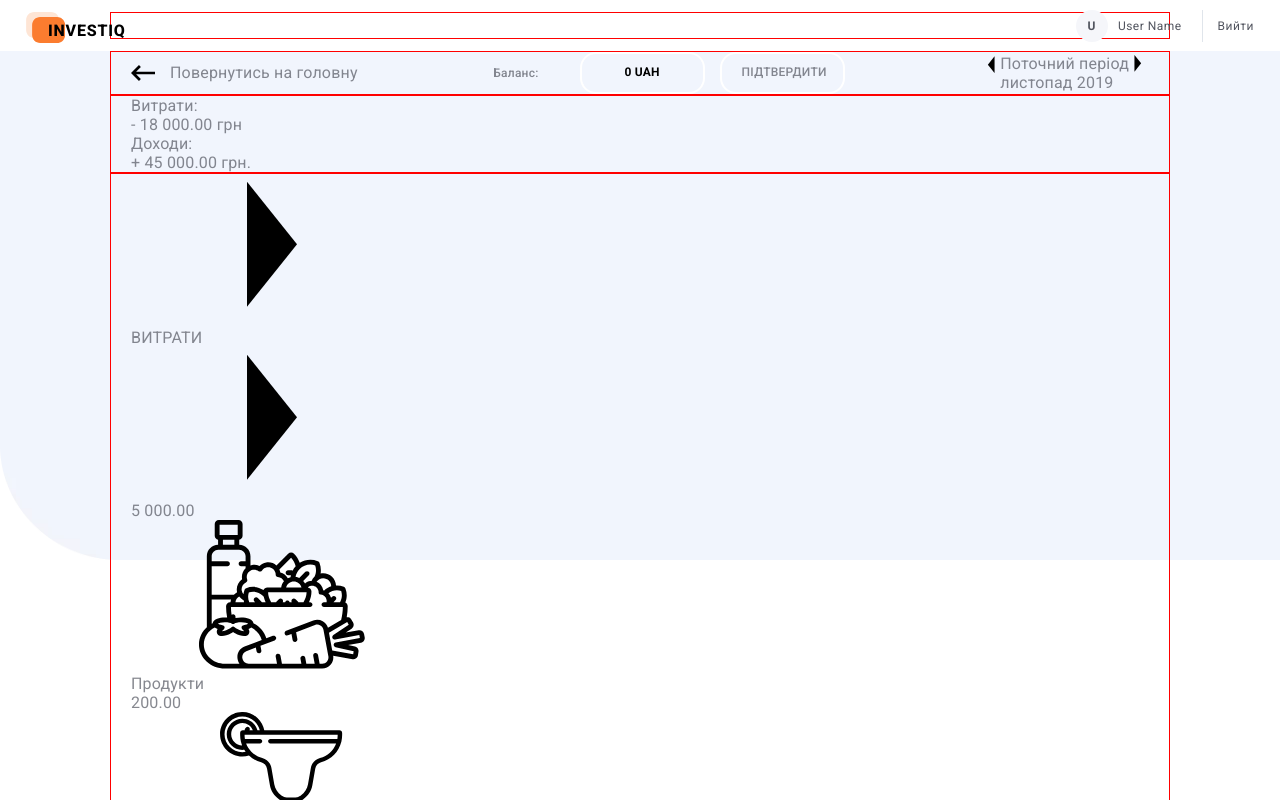
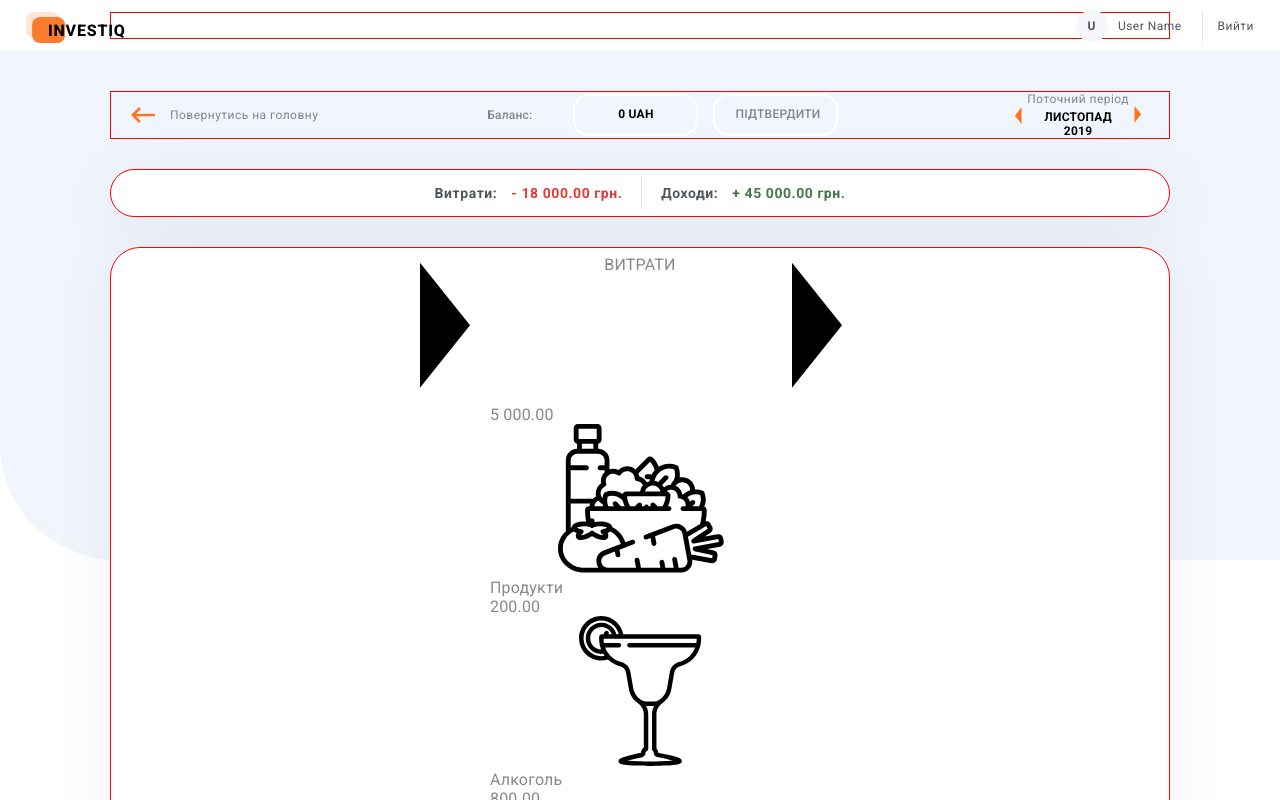
Before and after one commit to Yosohanomi/INVESTIQ, a React (Vite) app: page /report in a window 1280 px wide. Shown: the top 800 px of the page. Built offline with nearby package versions, Linux system fonts and the light colour scheme.

Commit message:
report page

```diff
--- a/src/pages/Report/Report.jsx
+++ b/src/pages/Report/Report.jsx
@@ -24,9 +24,9 @@ export default function Report() {
             <svg className={styles['balance__back']}>
                 <use href={`${SVGIcon}#icon-small-arrow`}/>
             </svg>
-          <div>
+          <div className={styles['balance__calendar-thumb']}>
             <p className={styles['balance__current-period']}>Поточний період</p>
-            <p className={styles['balance__current-date']}>листопад 2019</p>
+            <p className={styles['balance__current-date']}>листопад <br/> 2019</p>
           </div>
           <svg className={styles['balance__forward']}>
             <use href={`${SVGIcon}#icon-small-arrow`}/>
--- a/src/pages/Report/Report.module.scss
+++ b/src/pages/Report/Report.module.scss
@@ -1,4 +1,8 @@
+@use '../../shared/ui/styles/variables.scss' as *;
+
 .balance {
+    padding-top: 2.5rem;
+    margin-bottom: 1.875rem;
     & > div {
         display: flex;
         align-items: center;
@@ -10,28 +14,46 @@
         align-items: center;
         gap: .9375rem;
 
+
+    }
+
+    &__text {
+        @include text(var(--text), .75rem, 400, 0.04em);
+        text-transform: none;
     }
     &__return-icon {
         width: 1.5rem;
         height: 1.5rem;
+        fill: var(--red-color);
     }
 
     &__calendar {
         display: flex;
+        justify-content: center;
+        align-items: center;
+        &-thumb {
+            display: flex;
+            flex-direction: column;
+            gap: .25rem;
+            text-align: center;
+        }
     }
     &__back {
         width: 1.25rem;
         height: 1.25rem;
-        transform: rotate(180deg)
+        transform: rotate(180deg);
+        fill: var(--red-color);
     }
     &__forward {
         width: 1.25rem;
         height: 1.25rem;
+        fill: var(--red-color);
     }
     &__current-period {
-
+        @include text(var(--text), .75rem, 400, 0.04em);
+        text-transform: none
     }
     &__current-date {
-
+        @include text(var(--black-text), .75rem, 700, 0.02em);
     }
 }
--- a/src/reset.css
+++ b/src/reset.css
@@ -31,10 +31,12 @@ a {
     color: currentColor;
     text-decoration: none;
 }
+@media (any-hover: hover) {
+    button:hover {
+        cursor: pointer;
+    }
+}
 
-button {
-    cursor: pointer;
-}
 
 img {
     display: block;
--- a/src/widgets/CategoryReport/ui/CategoryReport.jsx
+++ b/src/widgets/CategoryReport/ui/CategoryReport.jsx
@@ -1,119 +1,120 @@
 import Container from "../../../shared/ui/Container/Container"
 import SVGIcon from '../../../assets/svg/symbol-defs.svg'
+import styles from './CategoryReport.module.scss'
 
 export default function CategoryReport() {
   return (
-    <section>
-        <Container>
-            <div>
-                <svg>
+    <section className={styles.categoryReport}>
+      <Container className={styles.categoryReport__container}>
+        <div className={styles.categoryReport__header}>
+          <svg className={styles.categoryReport__arrowLeft}>
             <use href={`${SVGIcon}#icon-small-arrow`}/>
           </svg>
-                <p>ВИТРАТИ</p>
-                <svg>
+          <p className={styles.categoryReport__title}>ВИТРАТИ</p>
+          <svg className={styles.categoryReport__arrowRight}>
             <use href={`${SVGIcon}#icon-small-arrow`}/>
           </svg>
         </div>
-            <ul>
-                <li>
-                    <p>5 000.00</p>
-                    <div>
-                        <svg>
+
+        <ul className={styles.categoryReport__list}>
+          <li className={styles.categoryReport__item}>
+            <p className={styles.categoryReport__amount}>5 000.00</p>
+            <div className={styles.categoryReport__iconWrapper}>
+              <svg className={styles.categoryReport__icon}>
                 <use href={`${SVGIcon}#icon-food`}/>
               </svg>
             </div>
-                    <p>Продукти</p>
+            <p className={styles.categoryReport__categoryName}>Продукти</p>
           </li>
-                <li>
-                    <p>200.00</p>
-                    <div>
-                        <svg>
+          <li className={styles.categoryReport__item}>
+            <p className={styles.categoryReport__amount}>200.00</p>
+            <div className={styles.categoryReport__iconWrapper}>
+              <svg className={styles.categoryReport__icon}>
                 <use href={`${SVGIcon}#icon-cocktail`}/>
               </svg>
             </div>
-                    <p>Алкоголь</p>
+            <p className={styles.categoryReport__categoryName}>Алкоголь</p>
           </li>
-                <li>
-                    <p>800.00</p>
-                    <div>
-                        <svg>
+          <li className={styles.categoryReport__item}>
+            <p className={styles.categoryReport__amount}>800.00</p>
+            <div className={styles.categoryReport__iconWrapper}>
+              <svg className={styles.categoryReport__icon}>
                 <use href={`${SVGIcon}#icon-kite`}/>
               </svg>
             </div>
-                    <p>розваги</p>
+            <p className={styles.categoryReport__categoryName}>розваги</p>
           </li>
-                <li>
-                    <p>900.00</p>
-                    <div>
-                        <svg>
+          <li className={styles.categoryReport__item}>
+            <p className={styles.categoryReport__amount}>900.00</p>
+            <div className={styles.categoryReport__iconWrapper}>
+              <svg className={styles.categoryReport__icon}>
                 <use href={`${SVGIcon}#icon-hands-heart`}/>
               </svg>
             </div>
-                    <p>здоров’я</p>
+            <p className={styles.categoryReport__categoryName}>здоров'я</p>
           </li>
-                <li>
-                    <p>2 000.00</p>
-                    <div>
-                        <svg>
+          <li className={styles.categoryReport__item}>
+            <p className={styles.categoryReport__amount}>2 000.00</p>
+            <div className={styles.categoryReport__iconWrapper}>
+              <svg className={styles.categoryReport__icon}>
                 <use href={`${SVGIcon}#icon-car`}/>
               </svg>
             </div>
-                    <p>Транспорт</p>
+            <p className={styles.categoryReport__categoryName}>Транспорт</p>
           </li>
-                <li>
-                    <p>1 500.00</p>
-                    <div>
-                        <svg>
+          <li className={styles.categoryReport__item}>
+            <p className={styles.categoryReport__amount}>1 500.00</p>
+            <div className={styles.categoryReport__iconWrapper}>
+              <svg className={styles.categoryReport__icon}>
                 <use href={`${SVGIcon}#icon-sofa`}/>
               </svg>
             </div>
-                    <p>все для дому</p>
+            <p className={styles.categoryReport__categoryName}>все для дому</p>
           </li>
-                <li>
-                    <p>800.00</p>
-                    <div>
-                        <svg>
+          <li className={styles.categoryReport__item}>
+            <p className={styles.categoryReport__amount}>800.00</p>
+            <div className={styles.categoryReport__iconWrapper}>
+              <svg className={styles.categoryReport__icon}>
                 <use href={`${SVGIcon}#icon-tools-1`}/>
               </svg>
             </div>
-                    <p>техніка</p>
+            <p className={styles.categoryReport__categoryName}>техніка</p>
           </li>
-                <li>
-                    <p>2 200.00</p>
-                    <div>
-                        <svg>
+          <li className={styles.categoryReport__item}>
+            <p className={styles.categoryReport__amount}>2 200.00</p>
+            <div className={styles.categoryReport__iconWrapper}>
+              <svg className={styles.categoryReport__icon}>
                 <use href={`${SVGIcon}#icon-check`}/>
               </svg>
             </div>
-                    <p>комуналка,
-                    зв’язок</p>
+            <p className={styles.categoryReport__categoryName}>комуналка, зв'язок</p>
           </li>
-                <li>
-                    <p>1 800.00</p>
-                    <div>
-                        <svg>
+          <li className={styles.categoryReport__item}>
+            <p className={styles.categoryReport__amount}>1 800.00</p>
+            <div className={styles.categoryReport__iconWrapper}>
+              <svg className={styles.categoryReport__icon}>
                 <use href={`${SVGIcon}#icon-clay`}/>
               </svg>
             </div>
-                    <p>спорт, хобі</p>
+            <p className={styles.categoryReport__categoryName}>спорт, хобі</p>
           </li>
-                <li>
-                    <p>2 400.00</p>
-                    <div>
-                        <svg>
+          <li className={styles.categoryReport__item}>
+            <p className={styles.categoryReport__amount}>2 400.00</p>
+            <div className={styles.categoryReport__iconWrapper}>
+              <svg className={styles.categoryReport__icon}>
                 <use href={`${SVGIcon}#icon-book`}/>
               </svg>
             </div>
-                    <p>навчання</p>
+            <p className={styles.categoryReport__categoryName}>навчання</p>
           </li>
-                <li>
-                    <p>3 000.00</p>
-                    <div>
-                        <svg>
+          <li className={styles.categoryReport__item}>
+            <p className={styles.categoryReport__amount}>3 000.00</p>
+            <div className={styles.categoryReport__iconWrapper}>
+              <svg className={styles.categoryReport__icon}>
                 <use href={`${SVGIcon}#icon-ufo`}/>
               </svg>
             </div>
-                    <p>інше</p>
+            <p className={styles.categoryReport__categoryName}>інше</p>
           </li>
         </ul>
       </Container>
--- a/src/widgets/CategoryReport/ui/CategoryReport.module.scss
+++ b/src/widgets/CategoryReport/ui/CategoryReport.module.scss
@@ -0,0 +1,54 @@
+.categoryReport {
+
+    margin-bottom: 1.875rem;
+    & > div {
+        background-color: var(--bg);
+        border-radius: 1.875rem;
+        display: flex;
+        flex-direction: column;
+        align-items: center;
+        justify-content: center;
+        padding: .4375rem 0;
+        box-shadow: 0 .625rem 3.75rem 0 rgba(170, 178, 197, 0.2);
+    }
+
+    &__header {
+        display: flex;
+    }
+
+    &__arrowLeft {
+
+    }
+
+    &__title {
+
+    }
+
+    &__arrowRight {
+
+    }
+
+    &__list {
+
+    }
+
+    &__item {
+
+    }
+
+    &__amount {
+
+    }
+
+    &__iconWrapper {
+
+    }
+
+    &__icon {
+
+    }
+
+    &__categoryName {
+
+    }
+}
--- a/src/widgets/ResultsReport/ui/ResultsReport.jsx
+++ b/src/widgets/ResultsReport/ui/ResultsReport.jsx
@@ -1,20 +1,20 @@
 import Container from "../../../shared/ui/Container/Container"
+import styles from './ResultsReport.module.scss'
 
 export default function ResultsReport() {
   return (
-    <section>
-        <Container>
-            <div>
-                <p>Витрати:</p>
-                <p>- 18 000.00 грн</p>
-            </div>
+    <section className={styles.resultsReport}>
+      <Container className={styles.resultsReport__container}>
+        <div className={styles.resultsReport__expensesBlock}>
+          <p className={styles.resultsReport__expensesLabel}>Витрати:</p>
+          <p className={styles.resultsReport__expensesAmount}>- 18 000.00 грн.</p>
+        </div>
 
-            <div>
-                <p>Доходи:</p>
-                <p>+ 45 000.00 грн.</p>
-            </div>
-        </Container>
-
+        <div className={styles.resultsReport__incomeBlock}>
+          <p className={styles.resultsReport__incomeLabel}>Доходи:</p>
+          <p className={styles.resultsReport__incomeAmount}>+ 45 000.00 грн.</p>
+        </div>
+      </Container>
     </section>
   )
 }
--- a/src/widgets/ResultsReport/ui/ResultsReport.module.scss
+++ b/src/widgets/ResultsReport/ui/ResultsReport.module.scss
@@ -0,0 +1,51 @@
+@use '../../../shared/ui/styles/variables.scss' as *;
+
+.resultsReport {
+    margin-bottom: 1.875rem;
+    & > div {
+        background-color: var(--bg);
+        border-radius: 1.875rem;
+        display: flex;
+        align-items: center;
+        justify-content: center;
+        padding: .4375rem 0;
+        box-shadow: 0 .625rem 3.75rem 0 rgba(170, 178, 197, 0.2);
+    }
+
+    &__expensesBlock {
+        display: flex;
+        align-items: center;
+        justify-content: center;
+        border-right: .0625rem solid #e0e5eb;
+        padding: .5rem 1.1875rem;
+        gap: .875rem;
+    }
+
+    &__expensesLabel {
+        @include text(var(--dark-text), .875rem, 700, 0.04em);
+        text-transform: none;
+    }
+
+    &__expensesAmount {
+        @include text(#e53935, .875rem, 700, 0.04em);
+        text-transform: none;
+    }
+
+    &__incomeBlock {
+        display: flex;
+        align-items: center;
+        justify-content: center;
+        padding: .5rem 1.1875rem;
+        gap: .875rem;
+    }
+
+    &__incomeLabel {
+        @include text(var(--dark-text), .875rem, 700, 0.04em);
+        text-transform: none;
+    }
+
+    &__incomeAmount {
+        @include text(#407946, .875rem, 700, 0.04em);
+        text-transform: none;
+    }
+}
```
Lines whose indentation alone changed are shown as unchanged.
